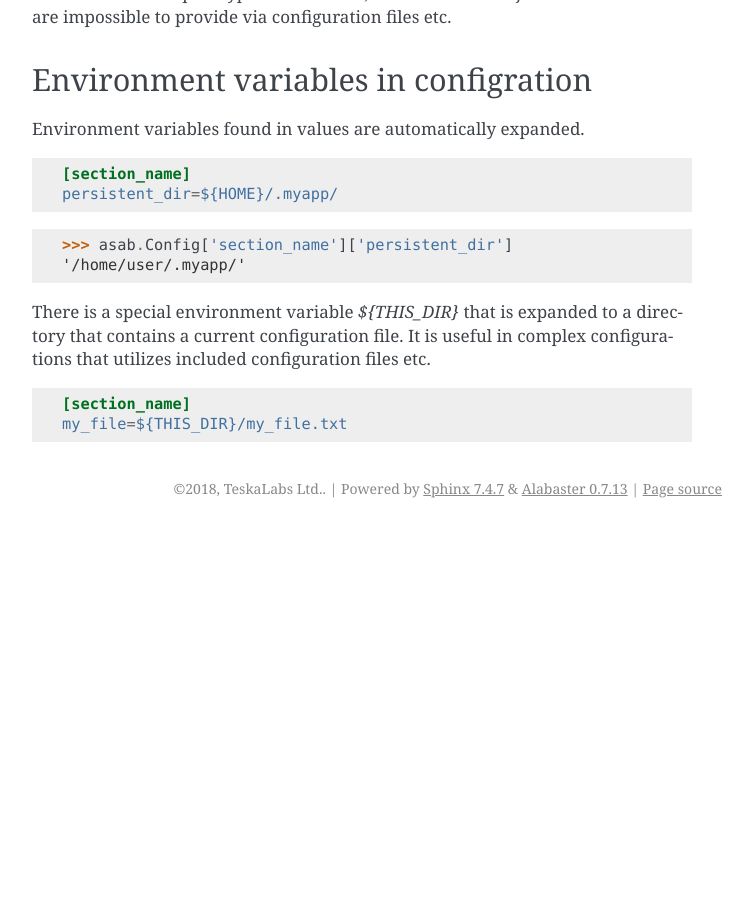
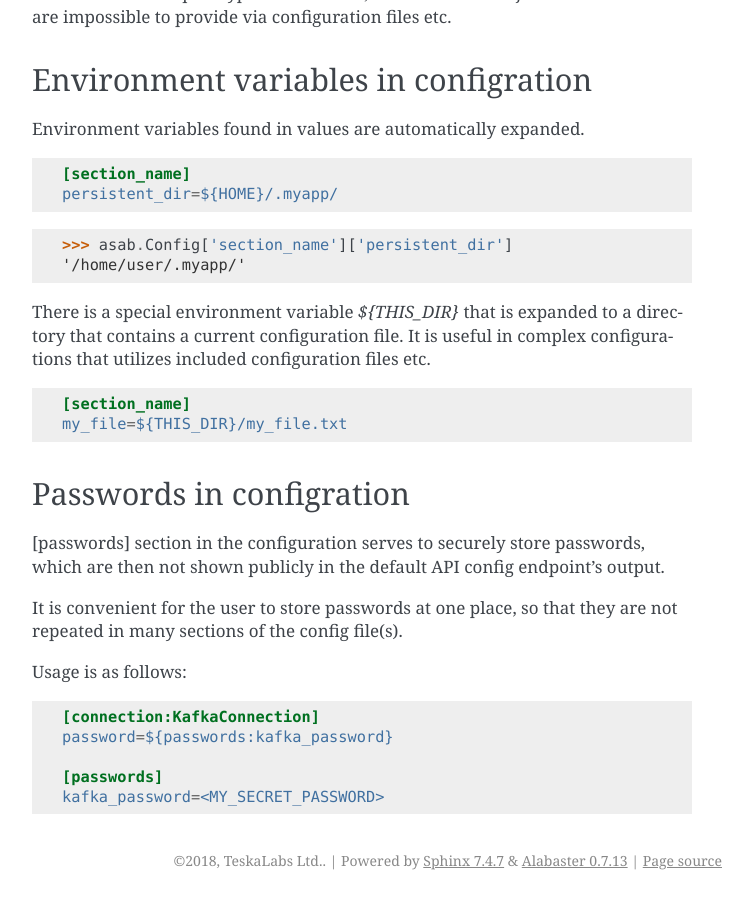
Before and after one commit to TeskaLabs/asab, a Sphinx documentation site: the page built from doc/asab/config.rst, in a window 1280 px wide and 900 px high, scrolled down 2357 px. Shown: the whole window, without its empty margins (388-1141 px from the left). Built offline with Sphinx 7.4.7, drawn with Linux system fonts in a browser that asks for light colours; before the commit the page ends 2885 px from its top, so only the background shows below that; some of the changed text lies outside the part shown.

Commit message:
Add documentation of passwords section.

```diff
--- a/doc/asab/config.rst
+++ b/doc/asab/config.rst
@@ -150,3 +150,23 @@ It is useful in complex configurations that utilizes included configuration file
 
 	[section_name]
 	my_file=${THIS_DIR}/my_file.txt
+
+
+Passwords in configration
+-------------------------------------
+
+[passwords] section in the configuration serves to securely store passwords,
+which are then not shown publicly in the default API config endpoint's output.
+
+It is convenient for the user to store passwords at one place,
+so that they are not repeated in many sections of the config file(s).
+
+Usage is as follows:
+
+.. code:: ini
+
+	[connection:KafkaConnection]
+	password=${passwords:kafka_password}
+
+	[passwords]
+	kafka_password=<MY_SECRET_PASSWORD>
```
Also changed, not shown: 1 other file.
